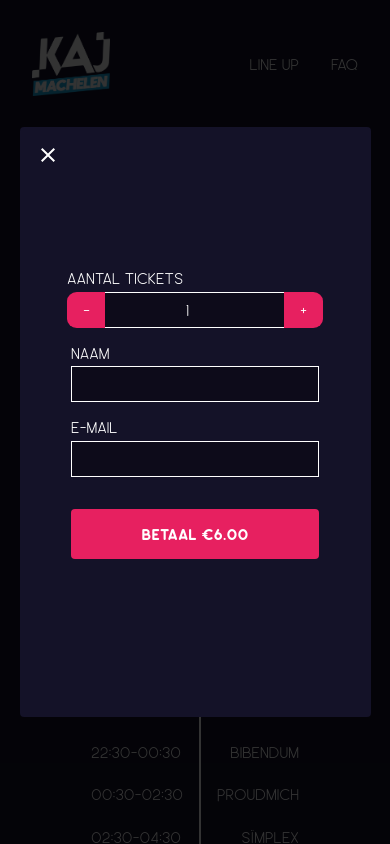
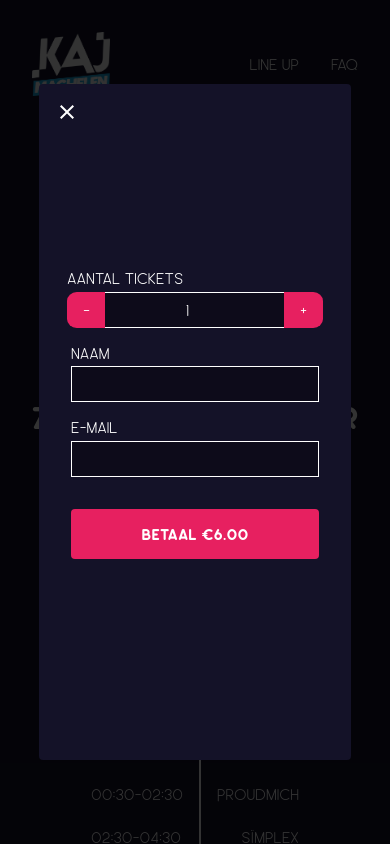
Before and after one commit to Cocktail-vs-Beer/frontend, a Next.js app: page / in a window 390 px wide. Both pictures are taken after a click on the button "Bestel ticket". Shown: the top 844 px of the page. Built offline with nearby package versions, Linux system fonts and the light colour scheme.

Commit message:
mobile fix

```diff
--- a/src/components/Hero/index.tsx
+++ b/src/components/Hero/index.tsx
@@ -172,6 +172,9 @@ const Hero = ({ numberOfTickets, setNumberOfTickets }: any) => {
                 naam
                 <br></br>
                 <input
+                  type="text"
+                  autoComplete="false"
+                  autoCapitalize="true"
                   className="c-orderform__input"
                   name="naam"
                   value={formvalues.naam}
--- a/src/styles/components/ticketmodal.scss
+++ b/src/styles/components/ticketmodal.scss
@@ -1,9 +1,9 @@
 .c-ticketmodal {
     position: absolute;
-    top: 15%;
-    left: 5%;
-    right: 5%;
-    bottom: 15%;
+    top: 10%;
+    left: 10%;
+    right: 10%;
+    bottom: 10%;
     background-color: map-get($map: $primary-colors, $key: blue500);
     border-radius: 4px;
     &-overlay {
@@ -30,25 +30,25 @@
 
 @include md {
     .c-ticketmodal {
-        top: 25%;
+        top: 20%;
         left: 20%;
         right: 20%;
-        bottom: 25%;
-    }
-}
-@include lg {
-    .c-ticketmodal {
-        top: 20%;
-        left: 25%;
-        right: 25%;
         bottom: 20%;
     }
 }
-@include xl {
-    .c-ticketmodal {
-        top: 20%;
-        left: 25%;
-        right: 25%;
-        bottom: 20%;
-    }
-}
+// @include lg {
+//     .c-ticketmodal {
+//         top: 20%;
+//         left: 25%;
+//         right: 25%;
+//         bottom: 20%;
+//     }
+// }
+// @include xl {
+//     .c-ticketmodal {
+//         top: 20%;
+//         left: 25%;
+//         right: 25%;
+//         bottom: 20%;
+//     }
+// }
```
